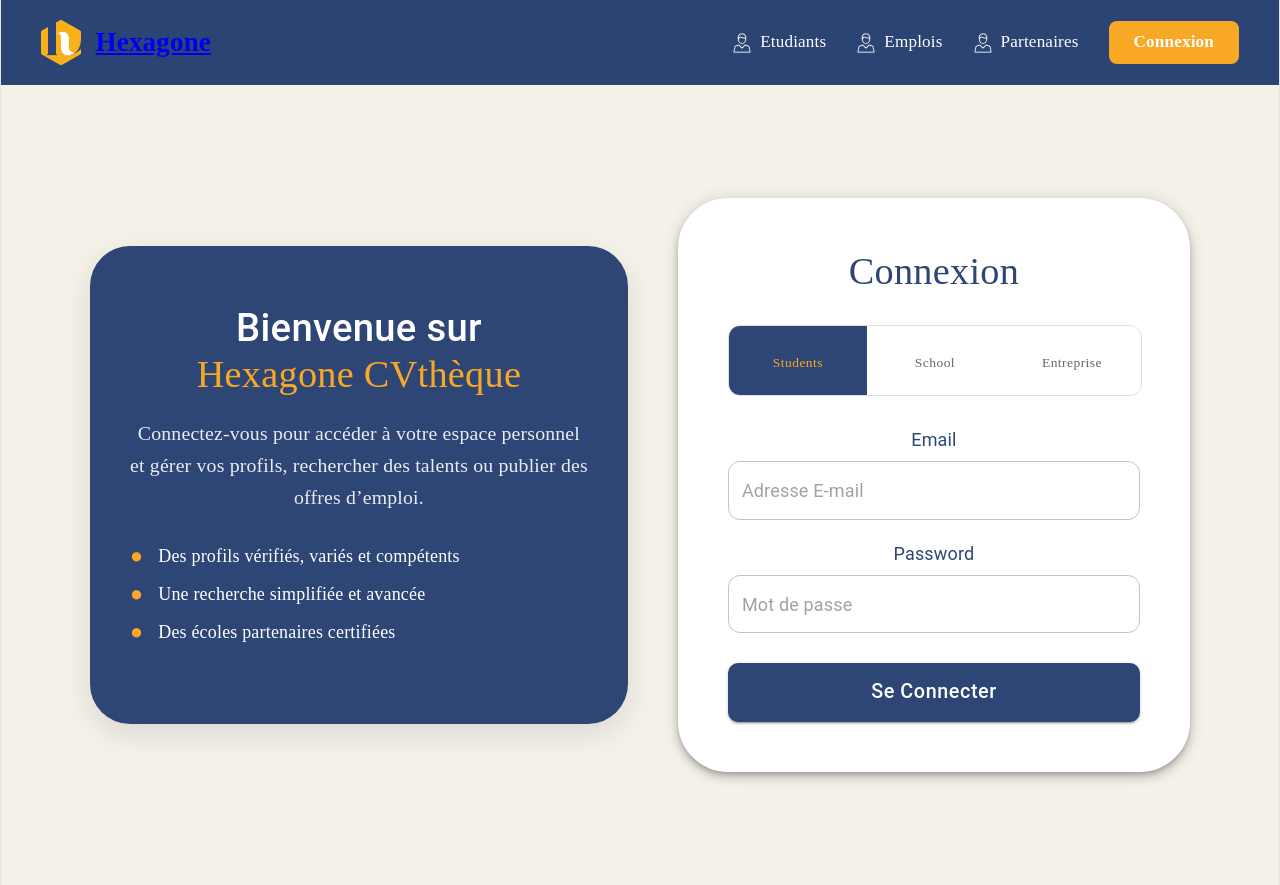
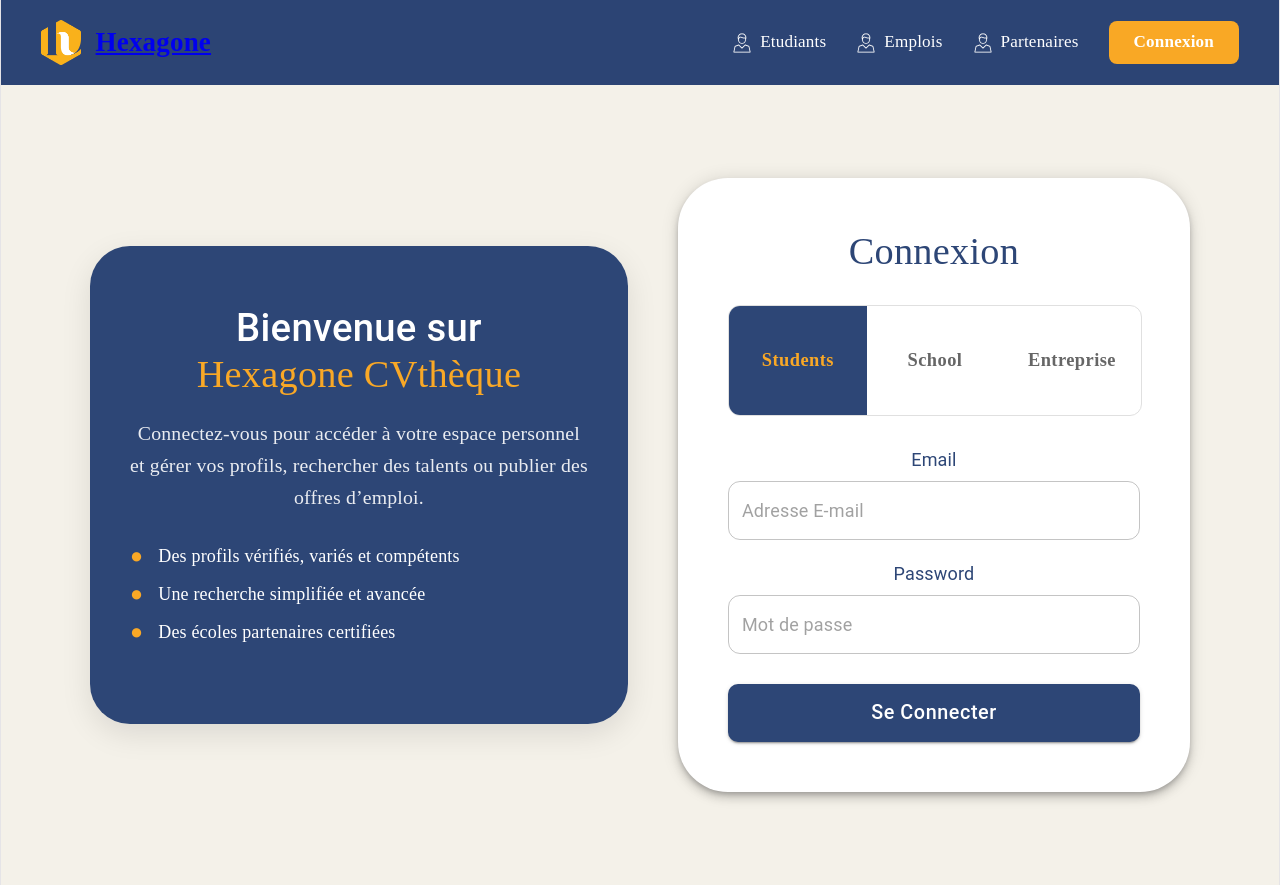
Before and after one commit to GrumpyGreyCat/cvteque, a React (Vite) app: page /login in a window 1280 px wide. Built offline with nearby package versions, Linux system fonts and the light colour scheme; a web font is replaced by a local one.

Commit message:
Update: updated the login page style

```diff
--- a/src/page/Login.jsx
+++ b/src/page/Login.jsx
@@ -40,13 +40,13 @@ export default function Login() {
             className="toggle-group"
           >
             <ToggleButton value="students" className="toggle-btn">
-              <span>Students</span>
+              <h3>Students</h3>
             </ToggleButton>
             <ToggleButton value="school" className="toggle-btn">
-              <span>School</span>
+              <h3>School</h3>
             </ToggleButton>
             <ToggleButton value="entreprise" className="toggle-btn">
-              <span>Entreprise</span>
+              <h3>Entreprise</h3>
             </ToggleButton>
           </ToggleButtonGroup>
 
```
